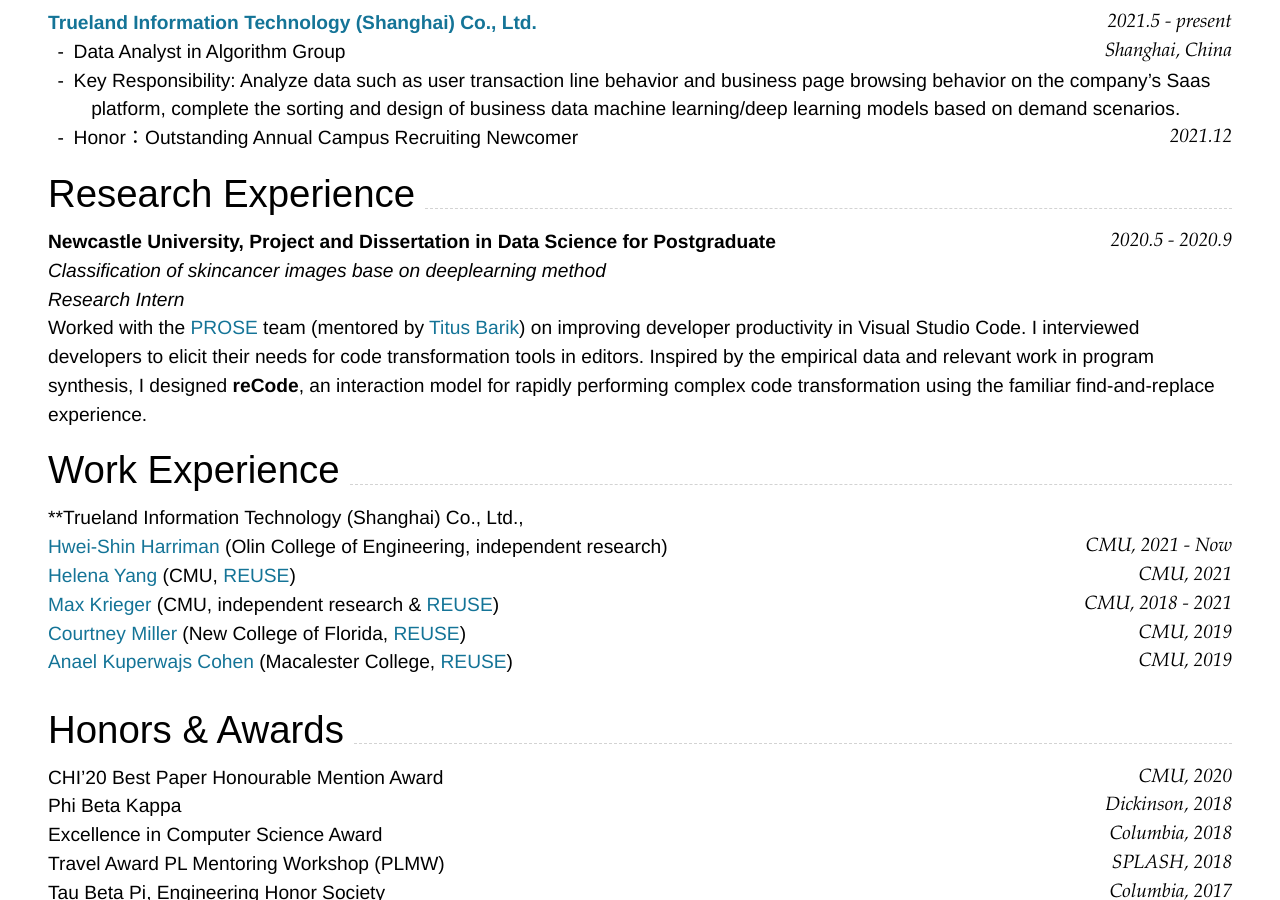
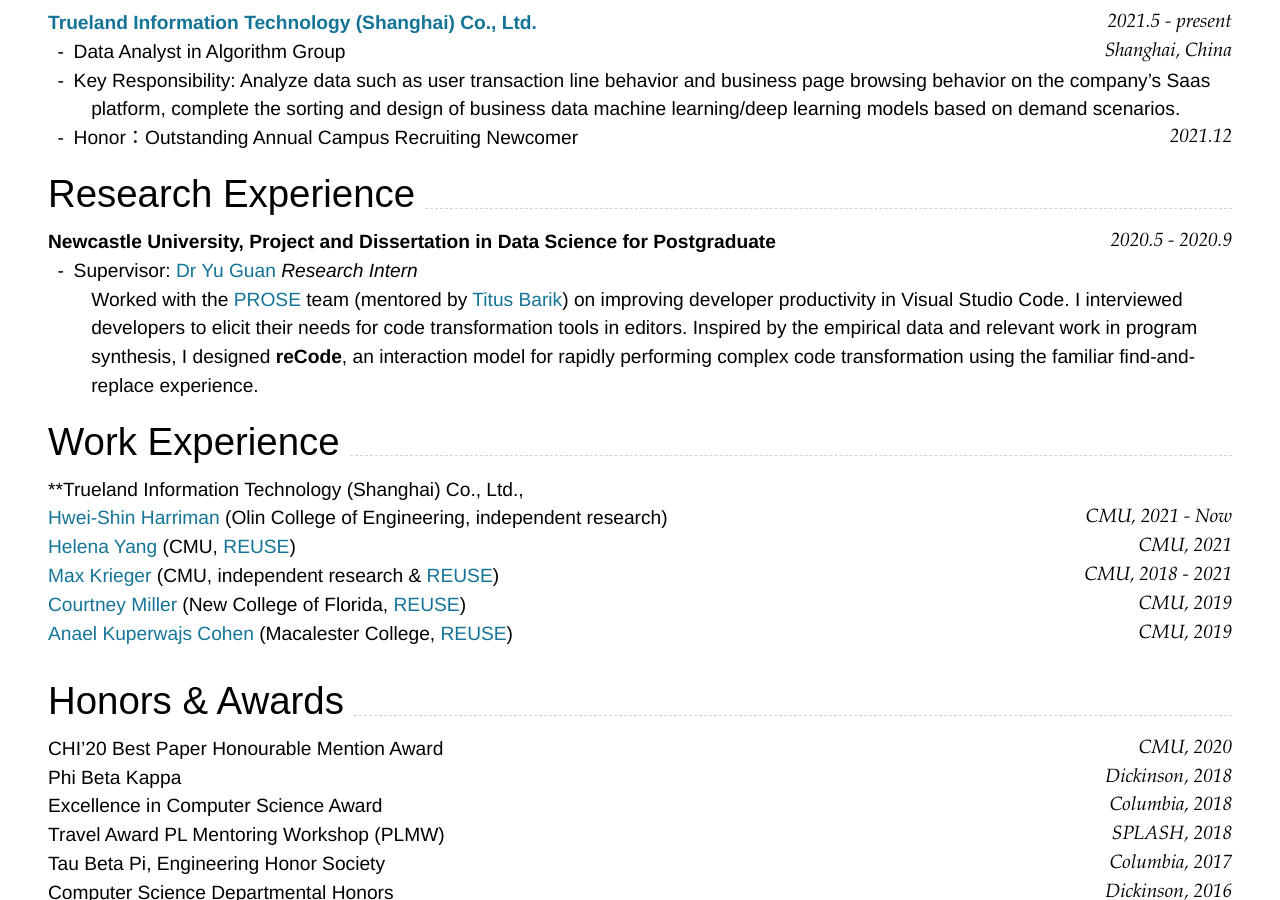
Before and after one commit to MinyeShao/CV_Markdown, a Jekyll site: the page built from index.md, in a window 1280 px wide and 900 px high, scrolled down 729 px. Built offline with Jekyll 4.4.1, drawn with Linux system fonts in a browser that asks for light colours; nearby versions of some CDN libraries.

Commit message:
Update index.md

```diff
--- a/index.md
+++ b/index.md
@@ -56,7 +56,7 @@ Shanghai, China
 ## Research Experience
 
 ### **Newcastle University, Project and Dissertation in Data Science for Postgraduate** `2020.5 - 2020.9`
-#### *Classification of skincancer images base on deeplearning method*
+- Supervisor: [Dr Yu Guan](https://www.ncl.ac.uk/computing/staff/profile/yuguan.html)
 _Research Intern_<br>
 Worked with the [PROSE](https://www.microsoft.com/en-us/research/group/prose/) team (mentored by [Titus Barik](https://www.barik.net/)) on improving developer productivity in Visual Studio Code. I interviewed developers to elicit their needs for code transformation tools in editors. Inspired by the empirical data and relevant work in program synthesis, I designed **reCode**, an interaction model for rapidly performing complex code transformation using the familiar find-and-replace experience.
 
```
